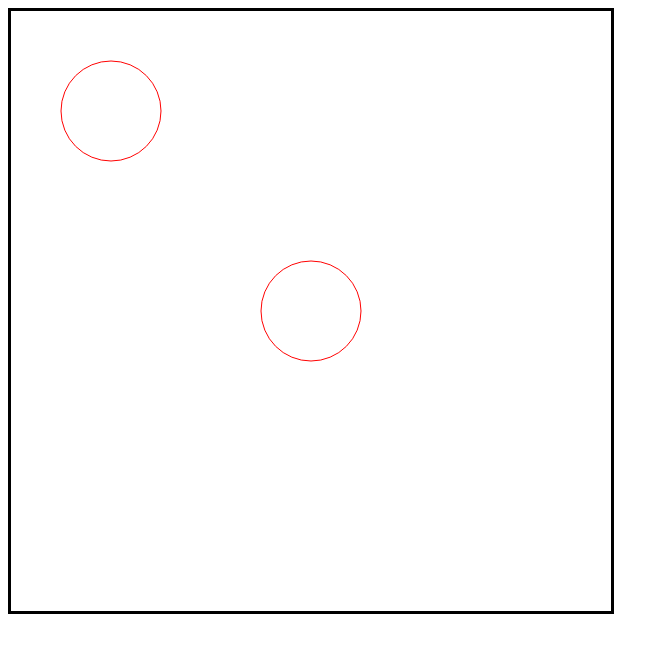
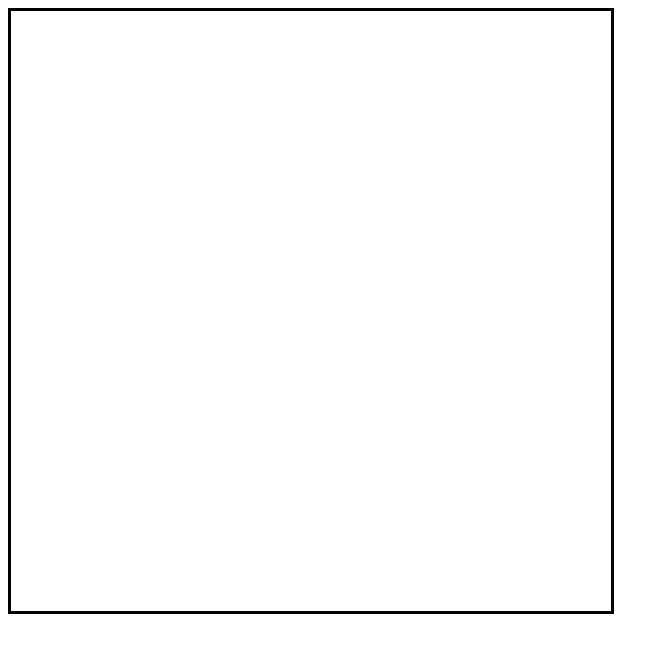
Before and after one commit to hi2102/surfer, a plain HTML site: page canvas.html in a window 1280 px wide. Shown: the whole page, without its empty margins (0-669 px from the left). Drawn offline with nearby package versions, Linux system fonts and the light colour scheme.

Commit message:
재커밋

```diff
--- a/canvas.html
+++ b/canvas.html
@@ -218,53 +218,56 @@
   //   ctx.stroke();
   // }
 
-  // 애니메이션 영역
-  var end = Math.PI * 2;      // 원의 끝점 선언
-  var sec = 2;                // 총 그리는 시간 선언
-  var fps = 60;               // Frame per seconds 설정
-  var multiply = fps * sec ;
 
-  for ( var i = 0; i < multiply+1; i++ ) { drawSet(i); }; // multiply 만큼 반복해서 그려야 함.
+  // ===========================
 
-  function drawSet(delay) {
-    setTimeout(function() {
-      ctx.clearRect(0, 0, 200, 200);
-      ctx.beginPath();
-      ctx.arc(100, 100, 50, 0, end / multiply * delay); // 한번에 그리는 각도는 end 나누기 multiply
-      ctx.stroke();
-      console.log("set");
-    }, delay * 1000 / fps ); // 1처가 1000이므로 1000을 fps로 나누면 그에 맞는 지연시간 설정 가능
-  }
+  // // 애니메이션 영역
+  // var end = Math.PI * 2;      // 원의 끝점 선언
+  // var sec = 2;                // 총 그리는 시간 선언
+  // var fps = 60;               // Frame per seconds 설정
+  // var multiply = fps * sec ;
 
-  var x = 0;
-  var myAni;
+  // for ( var i = 0; i < multiply+1; i++ ) { drawSet(i); }; // multiply 만큼 반복해서 그려야 함.
 
-  function drawReq() {
-    ctx.clearRect(200, 200, 400, 400);
-    ctx.beginPath();
-    ctx.arc(300, 300, 50, 0, end / Math.PI * x, false);
-    ctx.stroke();
-    x += 1 / 60;
-    console.log("Req");
+  // function drawSet(delay) {
+  //   setTimeout(function() {
+  //     ctx.clearRect(0, 0, 200, 200);
+  //     ctx.beginPath();
+  //     ctx.arc(100, 100, 50, 0, end / multiply * delay); // 한번에 그리는 각도는 end 나누기 multiply
+  //     ctx.stroke();
+  //     console.log("set");
+  //   }, delay * 1000 / fps ); // 1처가 1000이므로 1000을 fps로 나누면 그에 맞는 지연시간 설정 가능
+  // }
 
-    requestAnimationFrame(drawReq);
-  }
-  drawReq();
+  // var x = 0;
+  // var myAni;
 
-  // 스탑 추가
-  function drawReq() {
-    ctx.clearRect(200, 200, 400, 400);
-    ctx.beginPath();
-    ctx.arc(300, 300, 50, 0, Math.PI * x, false);
-    ctx.stroke();
-    x += 1 / 60;
-    console.log("Req");
+  // function drawReq() {
+  //   ctx.clearRect(200, 200, 400, 400);
+  //   ctx.beginPath();
+  //   ctx.arc(300, 300, 50, 0, end / Math.PI * x, false);
+  //   ctx.stroke();
+  //   x += 1 / 60;
+  //   console.log("Req");
 
-    myAni = requestAnimationFrame(drawReq);
+  //   requestAnimationFrame(drawReq);
+  // }
+  // drawReq();
 
-    if ( x > 4 ) { cancelAnimationFrame(myAni); }
-  }
-  drawReq();
+  // // 스탑 추가
+  // function drawReq() {
+  //   ctx.clearRect(200, 200, 400, 400);
+  //   ctx.beginPath();
+  //   ctx.arc(300, 300, 50, 0, Math.PI * x, false);
+  //   ctx.stroke();
+  //   x += 1 / 60;
+  //   console.log("Req");
+
+  //   myAni = requestAnimationFrame(drawReq);
+
+  //   if ( x > 4 ) { cancelAnimationFrame(myAni); }
+  // }
+  // drawReq();
 
 
   </script>
```
